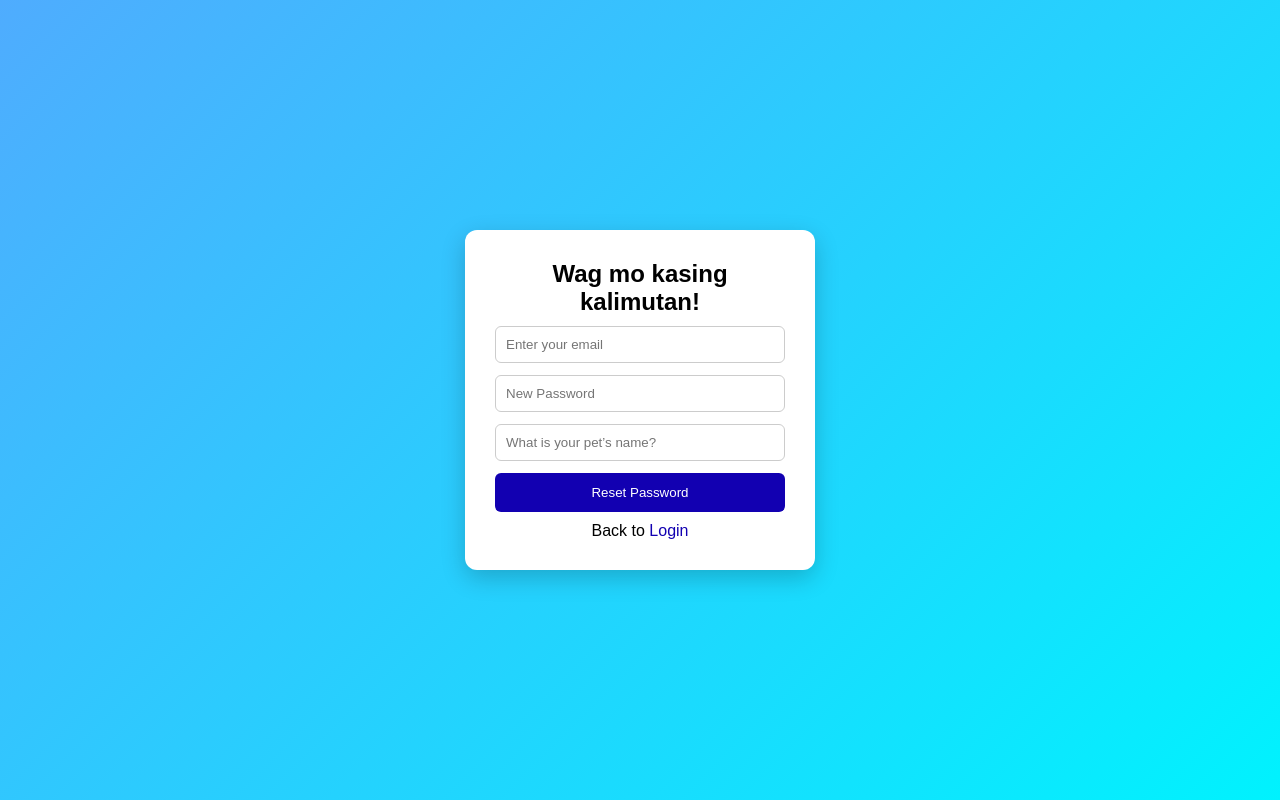
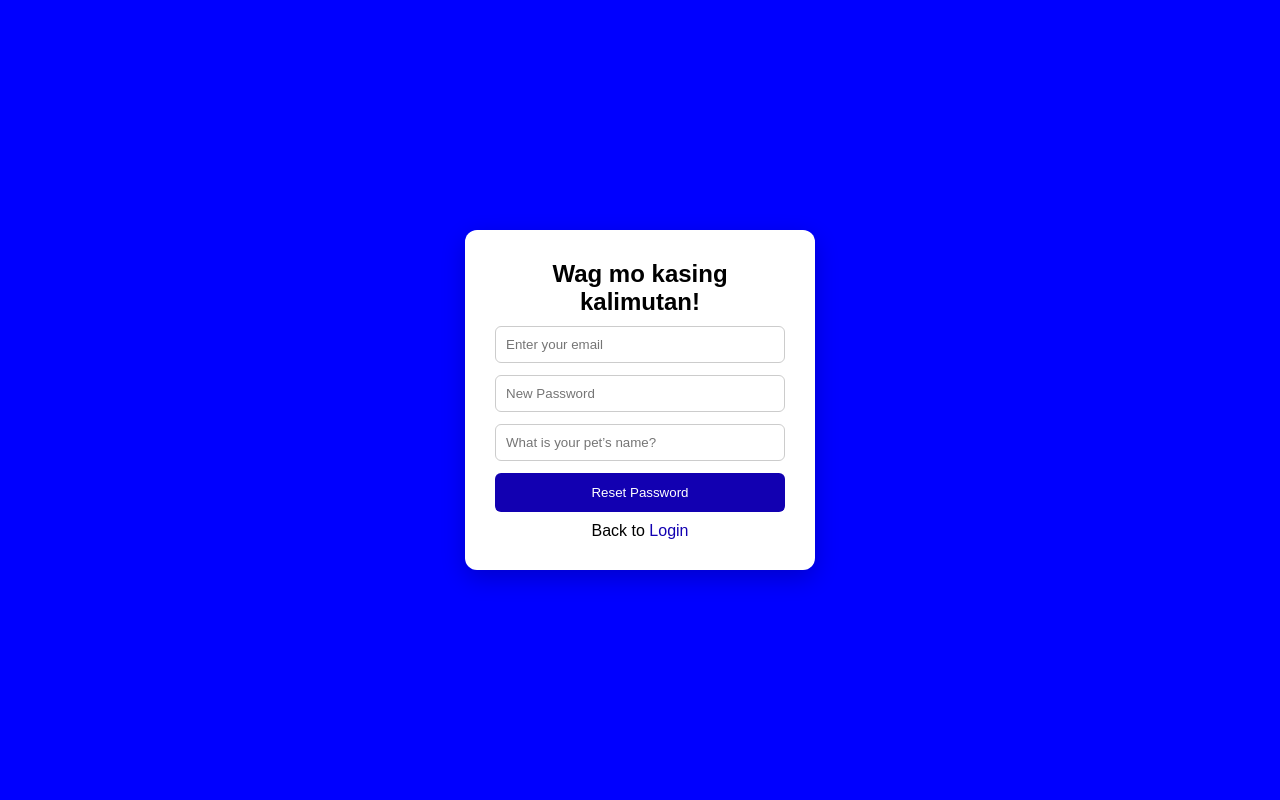
Before and after one commit to jessmark0215/cashG, a plain HTML site: page forgotpassword.html in a window 1280 px wide. Drawn offline with Linux system fonts and the light colour scheme.

Commit message:
Update forgotpassword.css

```diff
--- a/css/forgotpassword.css
+++ b/css/forgotpassword.css
@@ -10,7 +10,7 @@ body {
     display: flex;
     justify-content: center;
     align-items: center;
-    background: linear-gradient(135deg, #4facfe, #00f2fe);
+    background: blue;
 }
 
 .container {
```
